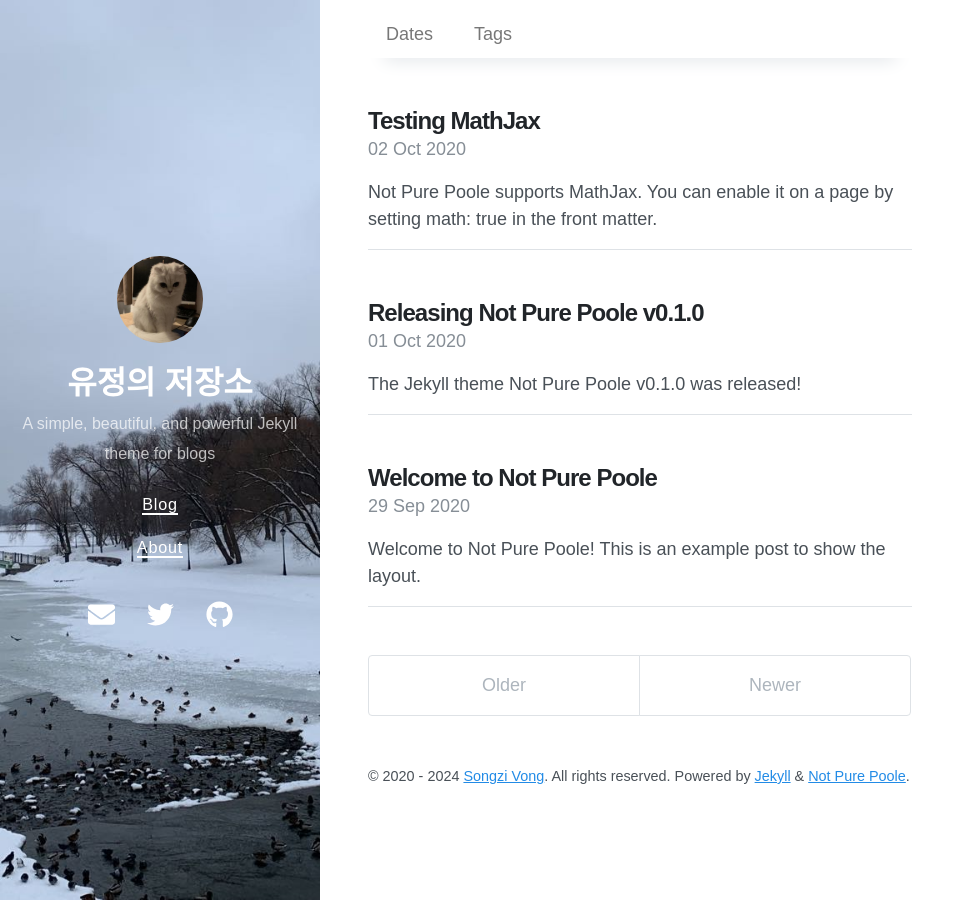
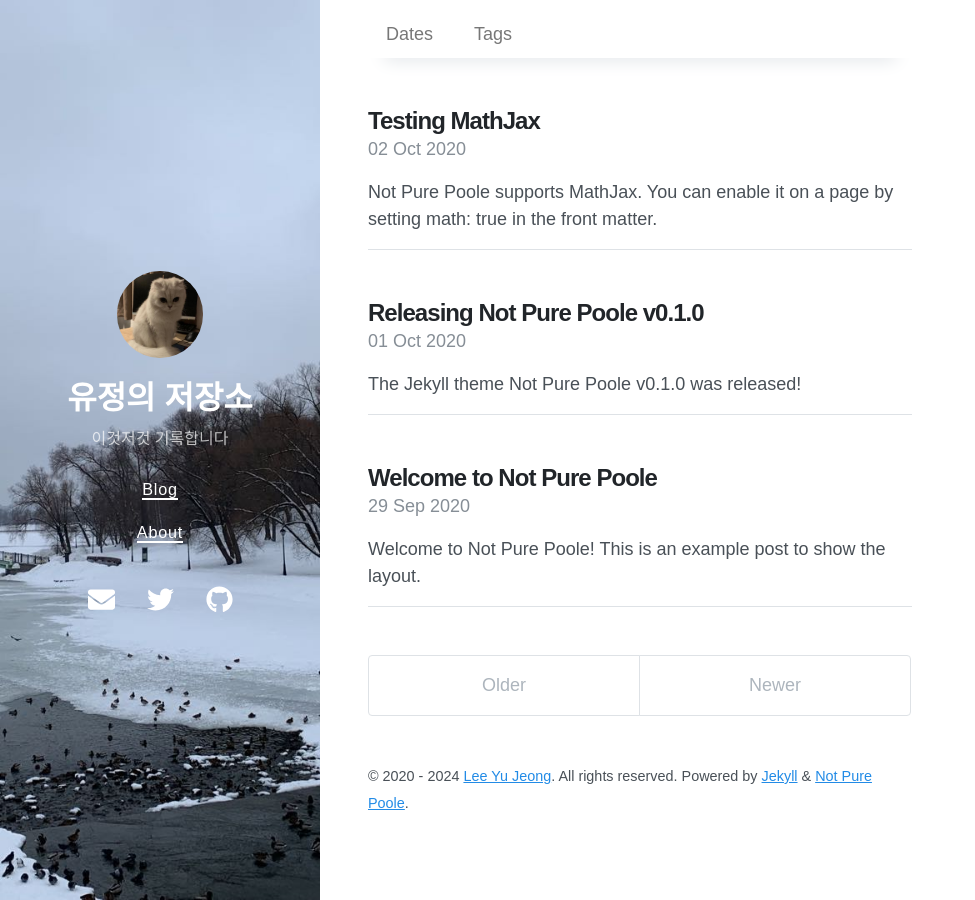
Before and after one commit to LYJ22/LYJ22.github.io, a Jekyll site: the page built from index.html, in a window 1280 px wide. Shown: the whole page, without its empty margins (0-975 px from the left). Built offline with Jekyll 4.4.1, drawn with Linux system fonts in a browser that asks for light colours; nearby versions of some CDN libraries; the list of posts is cut into pages by our own code.

Commit message:
Update _config.yml

```diff
--- a/_config.yml
+++ b/_config.yml
@@ -1,7 +1,7 @@
 # Setup
 title: 유정의 저장소
-description: A simple, beautiful, and powerful Jekyll theme for blogs
-url: https://vszhub.github.io
+description: 이것저것 기록합니다
+url: https://LYJ22.github.io
 avatar: /avatar.jpeg
 paginate: 5
 permalink: pretty
@@ -30,14 +30,14 @@ exclude:
 
 # Optimize Jekyl SEO Tag
 twitter:
-  username: vszhub
+  username: LYJ
   card: summary
 logo: logo.png
 social:
   name: Songzi Vong
   links:
     - https://twitter.com/vszhub
-    - https://github.com/vszhub
+    - https://github.com/LYJ22
 google_site_verification: xxxxx
 lang: en
 
@@ -55,6 +55,6 @@ sass:
 
 # Specify the author for blog posts
 author:
-  name: Songzi Vong
-  url: https://github.com/vszhub/
-  email: vszhub@gmail.com
+  name: Lee Yu Jeong
+  url: https://github.com/LYJ22
+  email: pippi478@gmail.com
```
